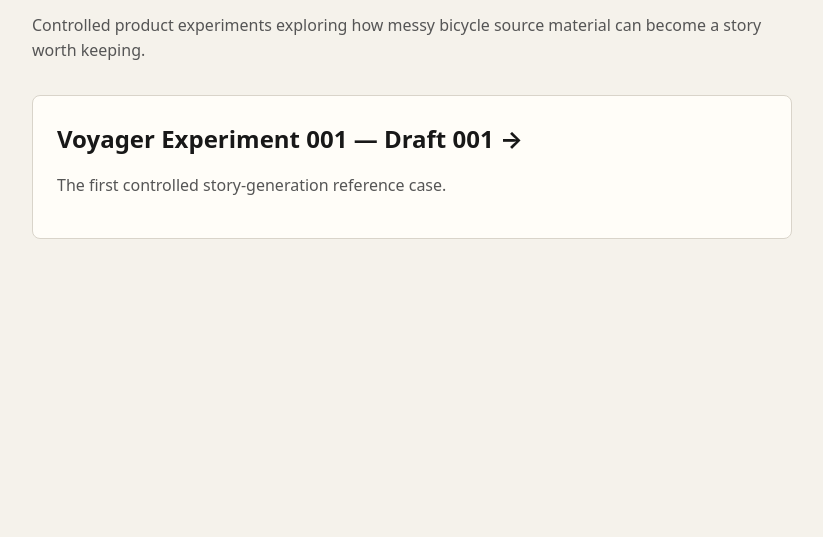
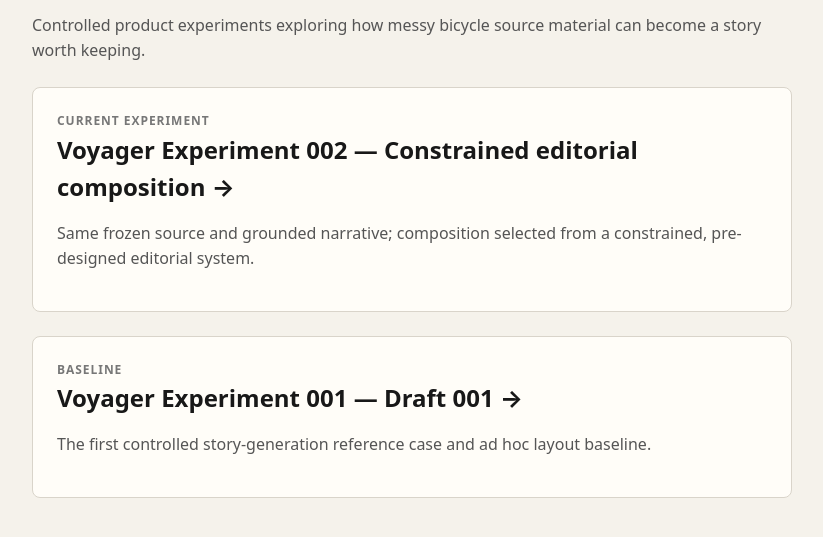
Before and after one commit to brianwpayne3-crypto/bike-stories, a plain HTML site: page docs/index.html in a window 1280 px wide. Shown: the part 141-678 px from the top of the page, without its empty margins (228-1051 px from the left). Drawn offline with Linux system fonts and the light colour scheme.

Commit message:
Add Voyager Experiment 002 to Pages index

```diff
--- a/docs/index.html
+++ b/docs/index.html
@@ -1 +1 @@
-<!doctype html><html lang="en"><head><meta charset="utf-8"><meta name="viewport" content="width=device-width,initial-scale=1"><title>BikeStories Experiments</title><style>body{font-family:system-ui,-apple-system,sans-serif;max-width:760px;margin:64px auto;padding:0 24px;line-height:1.55;color:#181818;background:#f5f2eb}a{color:inherit}h1{font-size:48px;letter-spacing:-.03em;margin-bottom:8px}p{color:#555}.card{margin-top:32px;padding:24px;border:1px solid #d9d4ca;background:#fffdf8;border-radius:8px}.card a{font-size:24px;font-weight:650;text-decoration:none}</style></head><body><h1>BikeStories</h1><p>Controlled product experiments exploring how messy bicycle source material can become a story worth keeping.</p><div class="card"><a href="voyager-001/">Voyager Experiment 001 — Draft 001 →</a><p>The first controlled story-generation reference case.</p></div></body></html>
+<!doctype html><html lang="en"><head><meta charset="utf-8"><meta name="viewport" content="width=device-width,initial-scale=1"><title>BikeStories Experiments</title><style>body{font-family:system-ui,-apple-system,sans-serif;max-width:760px;margin:64px auto;padding:0 24px;line-height:1.55;color:#181818;background:#f5f2eb}a{color:inherit}h1{font-size:48px;letter-spacing:-.03em;margin-bottom:8px}p{color:#555}.card{margin-top:24px;padding:24px;border:1px solid #d9d4ca;background:#fffdf8;border-radius:8px}.card a{font-size:24px;font-weight:650;text-decoration:none}.tag{font-size:12px;font-weight:700;letter-spacing:.08em;text-transform:uppercase;color:#777}</style></head><body><h1>BikeStories</h1><p>Controlled product experiments exploring how messy bicycle source material can become a story worth keeping.</p><div class="card"><div class="tag">Current experiment</div><a href="voyager-002/">Voyager Experiment 002 — Constrained editorial composition →</a><p>Same frozen source and grounded narrative; composition selected from a constrained, pre-designed editorial system.</p></div><div class="card"><div class="tag">Baseline</div><a href="voyager-001/">Voyager Experiment 001 — Draft 001 →</a><p>The first controlled story-generation reference case and ad hoc layout baseline.</p></div></body></html>
```
